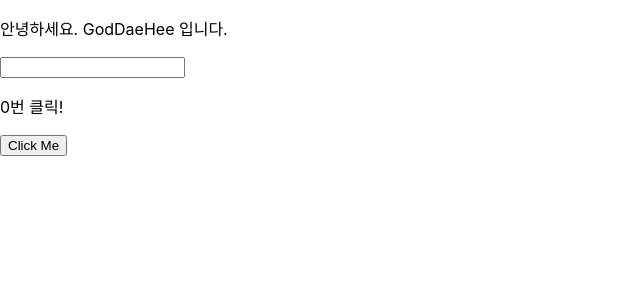
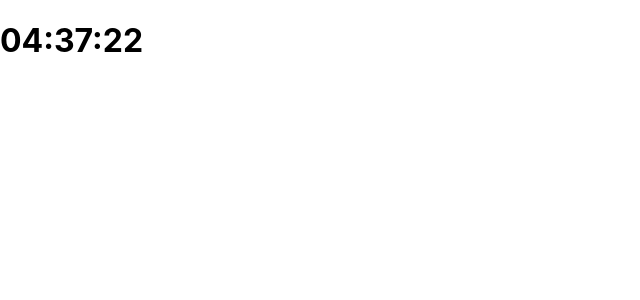
Before and after one commit to KimYounghwan/react-review-01, a React (Create React App) app: page / in a window 1280 px wide. Shown: the top 300 px of the page, without its empty margins (0-640 px from the left). Built offline with nearby package versions, Linux system fonts and the light colour scheme.

Commit message:
MyClock 추가

```diff
--- /dev/null
+++ b/src/comp/MyClock.js
@@ -0,0 +1,28 @@
+import React from 'react';
+import { useState, useEffect } from 'react';
+
+function useClock(props) {
+  const [time, setTime] = useState();
+
+  useEffect(() => {
+    const timer = setInterval(() => {
+      setTime(new Date().toTimeString().split(" ")[0])
+    }, 1000);
+
+    return () => clearInterval(timer);
+  }, []);
+
+  return time;
+}
+
+function MyClock(props) {
+
+    const timer = useClock();
+    return (
+        <div>
+            <h1>{timer}</h1>
+        </div>
+    );
+}
+
+export default MyClock;
--- a/src/index.js
+++ b/src/index.js
@@ -7,11 +7,12 @@ import MyTimer from './comp/MyTimer';
 import UseEffectTest1 from './comp/UseEffectTest1';
 import UseEffectTest2 from './comp/UseEffectTest2';
 import UseEffectTest3 from './comp/UseEffectTest3';
+import MyClock from './comp/MyClock';
 
 const root = ReactDOM.createRoot(document.getElementById('root'));
 root.render(
   <React.StrictMode>
-    <UseEffectTest3 />
+    <MyClock />
   </React.StrictMode>
 );
 
```
